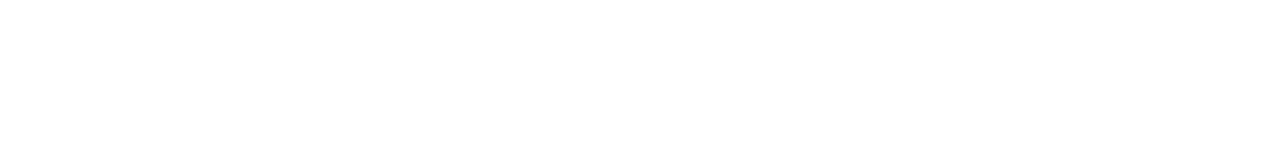
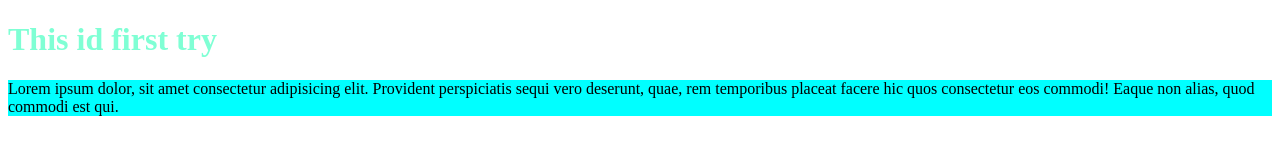
Before and after one commit to imranmashoud/first-github-repo, a plain HTML site: page index.html in a window 1280 px wide. Drawn offline with Linux system fonts and the light colour scheme.

Commit message:
second push

```diff
--- a/index.html
+++ b/index.html
@@ -4,6 +4,14 @@
     <meta charset="UTF-8" />
     <meta name="viewport" content="width=device-width, initial-scale=1.0" />
     <title>My Firs GitHub Repo</title>
+    <link rel="stylesheet" href="styles/styles.css" />
   </head>
-  <body></body>
+  <body>
+    <h1>This id first try</h1>
+    <p>
+      Lorem ipsum dolor, sit amet consectetur adipisicing elit. Provident
+      perspiciatis sequi vero deserunt, quae, rem temporibus placeat facere hic
+      quos consectetur eos commodi! Eaque non alias, quod commodi est qui.
+    </p>
+  </body>
 </html>
--- /dev/null
+++ b/styles/styles.css
@@ -0,0 +1,6 @@
+h1 {
+  color: aquamarine;
+}
+p {
+  background-color: cyan;
+}
```
